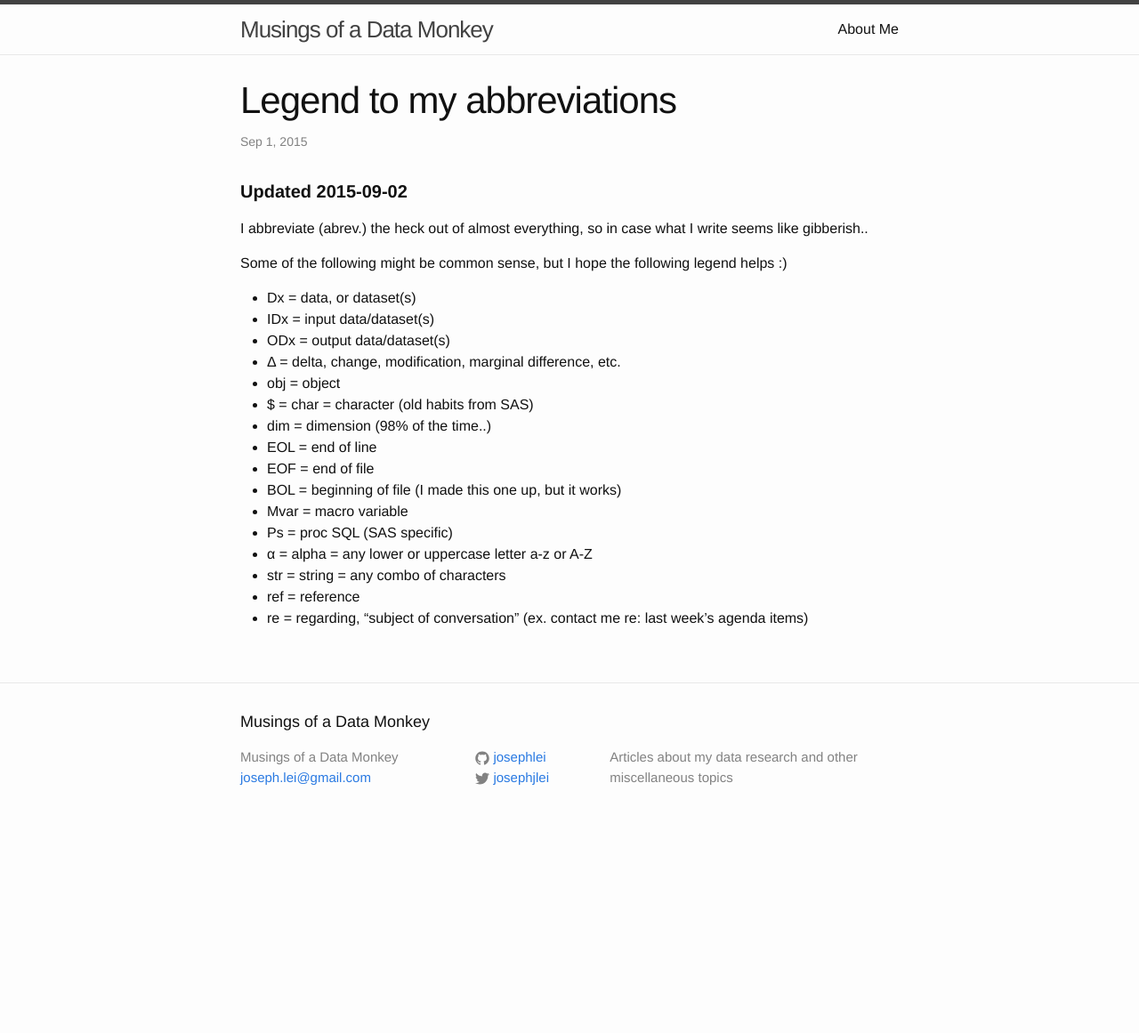
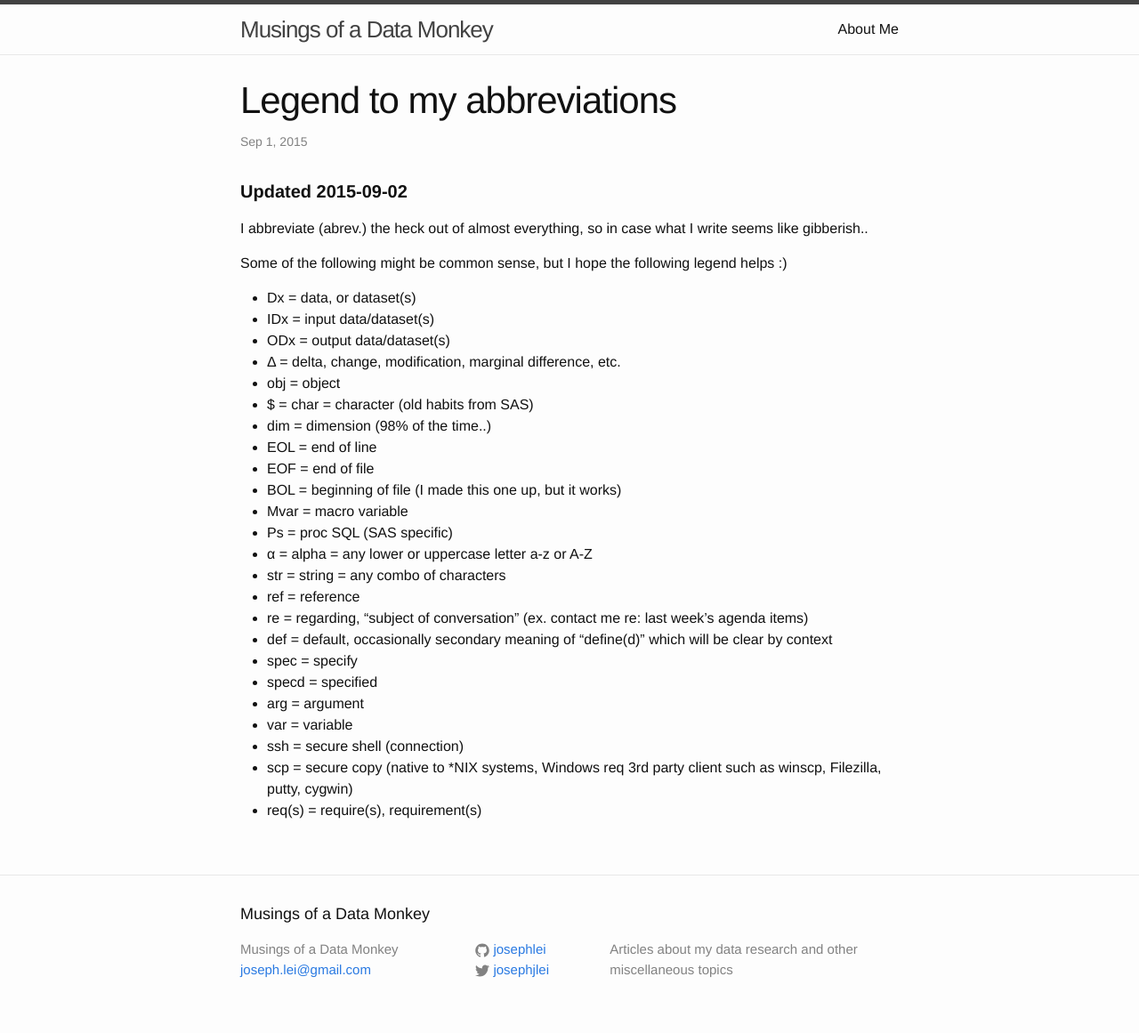
Before and after one commit to josephlei/jjl-website, a Jekyll site: the page built from _posts/2015-09-01-jjl-abbreviations.markdown, in a window 1280 px wide. Shown: the whole page at 89% size. Built offline with Jekyll 4.4.1, drawn with Linux system fonts in a browser that asks for light colours; before the commit the page ends 945 px from its top, so only the background shows below that.

Commit message:
direct shell update

```diff
--- a/_posts/2015-06-13-tips-and-tricks.markdown
+++ b/_posts/2015-06-13-tips-and-tricks.markdown
@@ -11,6 +11,8 @@ published: true
 ####(Also.. so I can erase it off ALL THE WHITEBOARDS)
 
 ####**Updated 2015-08-30**
+
+#####This article is slowly being pieced out to separate topical articles for better cohesion
 
 * `echo $PATH` gives you a colon separated list of your path environment (env) variable (var)
   * `echo $PATH > filename` will output your path env var to a file named filename, located in current working directory
--- a/_posts/2015-09-01-jjl-abbreviations.markdown
+++ b/_posts/2015-09-01-jjl-abbreviations.markdown
@@ -28,3 +28,11 @@ Some of the following might be common sense, but I hope the following legend hel
 * str = string = any combo of characters
 * ref = reference
 * re = regarding, "subject of conversation" (ex. contact me re: last week's agenda items)
+* def = default, occasionally secondary meaning of "define(d)" which will be clear by context
+* spec = specify
+* specd = specified
+* arg = argument
+* var = variable
+* ssh = secure shell (connection)
+* scp = secure copy (native to *NIX systems, Windows req 3rd party client such as winscp, Filezilla, putty, cygwin)
+* req(s) = require(s), requirement(s)
```
Also changed, not shown: other parts of _posts/2015-06-13-tips-and-tricks.markdown (+1 -0 lines).
